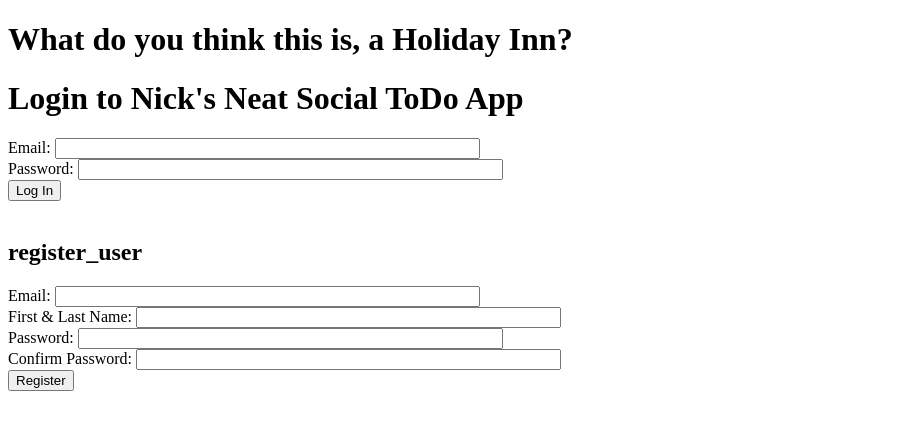
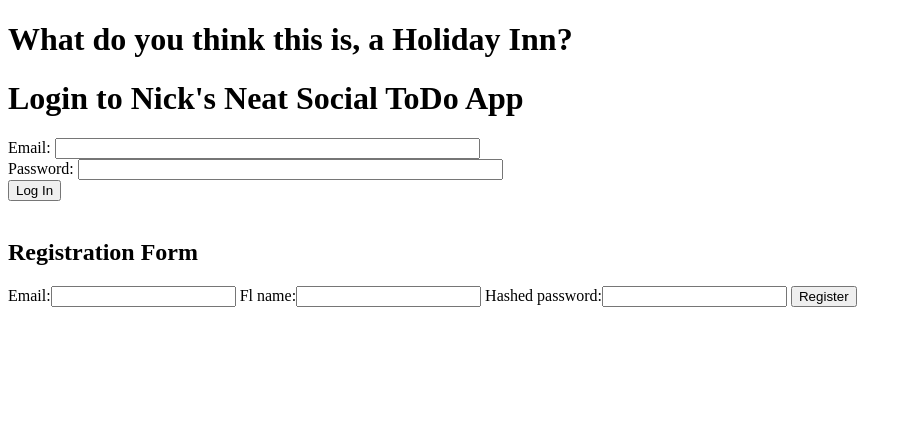
Before and after one commit to nlovejoy/ToDo_app-django, a Django app: page /user/ in a window 1280 px wide. Shown: the top 430 px of the page, without its empty margins (0-912 px from the left). Run offline with Django 3.2, Linux system fonts and the light colour scheme; data comes from the database, SQL or seed files in the repository; parts of the project's set-up code (start-up, migrations or seed data) failed here and were passed over.

Commit message:
linked registration with db, attempted to link login but still not working

```diff
--- a/social_todo/forms.py
+++ b/social_todo/forms.py
@@ -21,14 +21,3 @@ class MyRegistrationForm(forms.ModelForm):
     class Meta:
         model = Users
         fields = ('email', 'fl_name', 'hashed_password')
-
-    def save(self,commit = True):
-        #user = super(MyRegistrationForm, self).save(commit = False)
-        Users.email = self.cleaned_data['email']
-        Users.name = self.cleaned_data['fl_name']
-        Users.hashed_password = self.cleaned_data['hashed_password']
-
-        if commit:
-            Users.save()
-
-        return Users
--- a/social_todo/models.py
+++ b/social_todo/models.py
@@ -12,13 +12,6 @@ class Tasks(models.Model):
     def __str__(self):
             return self.title
 
-# class UserProfile(models.Model):
-#     # This line is required. Links UserProfile to a User model instance.
-#     user = models.OneToOneField(User)
-#
-#     # Override the __unicode__() method to return out something meaningful!
-#     def __unicode__(self):
-#         return self.user.username
 
 class Users(models.Model):
     email = models.EmailField(max_length=50)
@@ -26,18 +19,4 @@ class Users(models.Model):
     hashed_password = models.CharField(max_length=50)
 
     def __str__(self):
-            return self.title
-
-# var stringField = {
-#     type: String,
-#     minlength: 1,
-#     maxlength: 5000
-# }
-#
-# var TaskSchema = new Schema({
-#     owner: ObjectId,
-#     title: stringField,
-#     description: stringField,
-#     isComplete: Boolean,
-#     collaborators: [String]
-# });
+            return self.email
--- a/social_todo/templates/social_todo/index.html
+++ b/social_todo/templates/social_todo/index.html
@@ -16,7 +16,7 @@
       <h1>What do you think this is, a Holiday Inn?</h1>
       {% include "social_todo/login.html" %}
       <br>
-      {% include "social_todo/register_user.html" %}
+      {% include "social_todo/registration_form.html" %}
     {% endif %}
 
     {% if user.is_authenticated %}
--- a/social_todo/templates/social_todo/register_user.html
+++ b/social_todo/templates/social_todo/register_user.html
@@ -1,20 +1,4 @@
 {% block content %}
-
-   <h2>register_user</h2>
-
-   <form id="login_form" method="post" action="/user/register">
-     {% csrf_token %}
-     Email: <input type="email" name="email" value="" size="50" />
-     <br />
-     First &amp; Last Name: <input type="text" name="fl_name" value="" size="50" />
-     <br />
-     Password: <input type="password" name="password1" value="" size="50" />
-     <br />
-     Confirm Password: <input type="password" name="password2" value="" size="50" />
-     <br />
-
-     {{ form }}
-     <input type="submit" value="Register" class="sign-up-submit"/>
-   </form>
-
- {% endblock %}
+  <h2>register_user</h2>
+  {% include "social_todo/registration_form.html" %}
+{% endblock %}
--- /dev/null
+++ b/social_todo/templates/social_todo/registration_form.html
@@ -0,0 +1,7 @@
+<!DOCTYPE html>
+<h2>Registration Form</h2>
+<form id="login_form" method="post" action="/user/register">
+  {% csrf_token %}
+  {{ form }}
+  <input type="submit" value="Register" class="sign-up-submit"/>
+</form>
--- a/social_todo/views.py
+++ b/social_todo/views.py
@@ -27,7 +27,9 @@ def index(request):
         task.url = task.title.replace(' ', '_')
 
     #Render the response and send it back!
-    return render(request, 'social_todo/index.html')#, context_dict, context)
+    form = MyRegistrationForm()
+    context['form'] = form
+    return render(request, 'social_todo/index.html', context)
 
 
 def task(request, task_name_url):
@@ -95,7 +97,7 @@ def register_user(request):
     if request.method == 'POST':
         form = MyRegistrationForm(request.POST)     # create form populated with data
         if form.is_valid():
-            form.save()
+            form.save(commit=True)
             return HttpResponseRedirect('/social_todo/')
     else:#if not a POST request, then send back the blank form
         form = MyRegistrationForm()
@@ -108,13 +110,15 @@ def register_user(request):
 def login(request):
     context = RequestContext(request) #obtain context for user request
     if request.method == 'POST':
+        #see if email and pw are valid
         email = request.POST['email'] # Gather the username and pw from login form
         hashed_password = request.POST['hashed_password']
-
-        #see if email and pw are valid
         user = authenticate(email=email, hashed_password=hashed_password)
-        if user: # Is the account active? It could have been disabled.
+        print (email)
+        print (hashed_password)
+        if user is not None: # Is the account active? It could have been disabled.
             if user.is_active:
+                print("User is valid, active and authenticated")
                 # If the account is valid and active, we can log the user in.
                 # We'll send the user back to the homepage.
                 login(request, user)
@@ -125,50 +129,11 @@ def login(request):
         else:
             # Bad login details were provided. So we can't log the user in.
             print ("Invalid login details: {0}, {1}".format(email, hashed_password))
-            return HttpResponse("Invalid email address")
+            return HttpResponseRedirect('/social_todo/')
 
     else:# This scenario would most likely be a HTTP GET, so display form
         return render_to_response('social_todo/login.html', {}, context)
-#
-# def user_login(request):
-#     # Like before, obtain the context for the user's request.
-#     context = RequestContext(request)
-#
-#     # If the request is a HTTP POST, try to pull out the relevant information.
-#     if request.method == 'POST':
-#         # Gather the username and password provided by the user.
-#         # This information is obtained from the login form.
-#         username = request.POST['username']
-#         password = request.POST['password']
-#
-#         # Use Django's machinery to attempt to see if the username/password
-#         # combination is valid - a User object is returned if it is.
-#         user = authenticate(username=username, password=password)
-#
-#         # If we have a User object, the details are correct.
-#         # If None (Python's way of representing the absence of a value), no user
-#         # with matching credentials was found.
-#         if user:
-#             # Is the account active? It could have been disabled.
-#             if user.is_active:
-#                 # If the account is valid and active, we can log the user in.
-#                 # We'll send the user back to the homepage.
-#                 login(request, user)
-#                 return HttpResponseRedirect('/social_todo/')
-#             else:
-#                 # An inactive account was used - no logging in!
-#                 return HttpResponse("Your Neat account is disabled SUCKA.")
-#         else:
-#             # Bad login details were provided. So we can't log the user in.
-#             print ("Invalid login details: {0}, {1}".format(username, password))
-#             return HttpResponse("Invalid email address")
-#
-#     # The request is not a HTTP POST, so display the login form.
-#     # This scenario would most likely be a HTTP GET.
-#     else:
-#         # No context variables to pass to the template system, hence the
-#         # blank dictionary object...
-#         return render_to_response('social_todo/login.html', {}, context)
+
 
 def user_logout(request):
     # Since we know the user is logged in, we can now just log them out.
```
Also changed, not shown: db.sqlite3.
